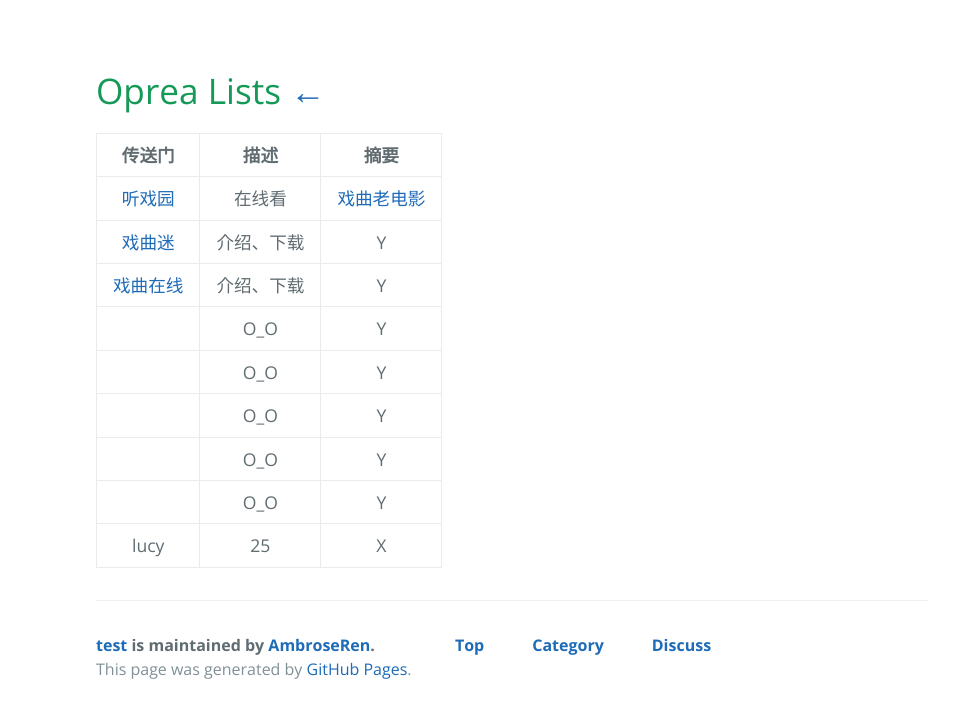
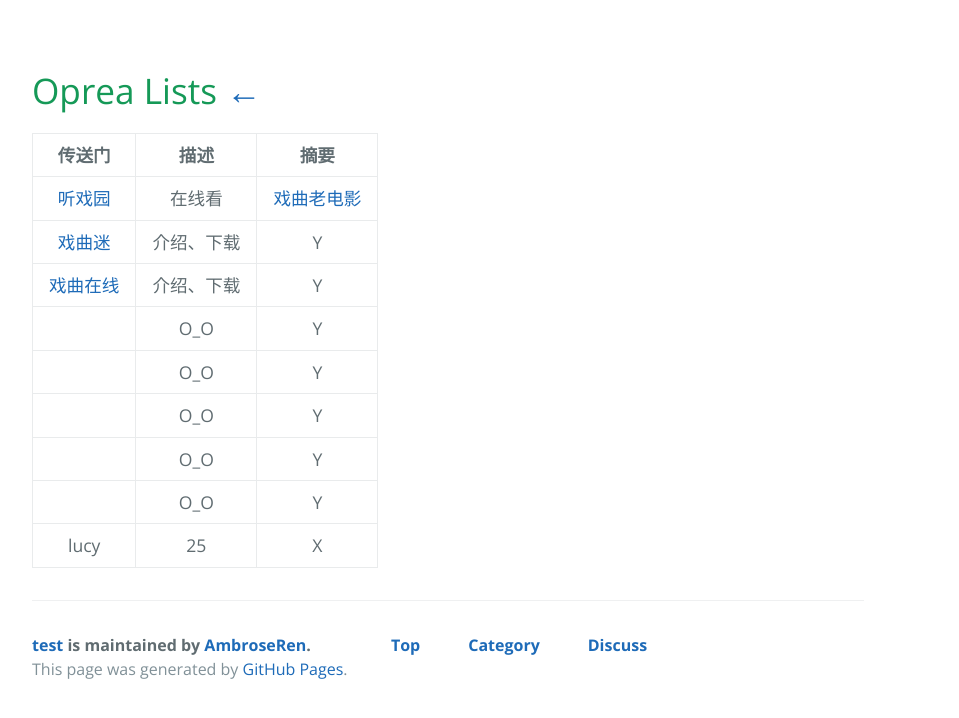
Before and after one commit to AmbroseRen/test, a Jekyll site: the page built from Art/Opera/index.md, in a window 1280 px wide. Shown: the top 718 px of the page, without its empty margins (128-1087 px from the left). Built offline with Jekyll 4.4.1, drawn with Linux system fonts in a browser that asks for light colours; nearby versions of some CDN libraries; our own code applies the rules of GitHub Pages for plain Markdown files; library files that are not in the unit come from our copies; the repository's description, which GitHub fills in, is left out.

Commit message:
Update index.md

```diff
--- a/Art/Opera/index.md
+++ b/Art/Opera/index.md
@@ -1,3 +1,7 @@
+<style type="text/css">
+#content {margin-left: 5%;}
+</style>
+
 <script src="../../js/JQuery/jquery.min.js" type="text/javascript"></script>
 <script type="text/javascript" charset="utf-8">
   // Creating custom :external selector
```
